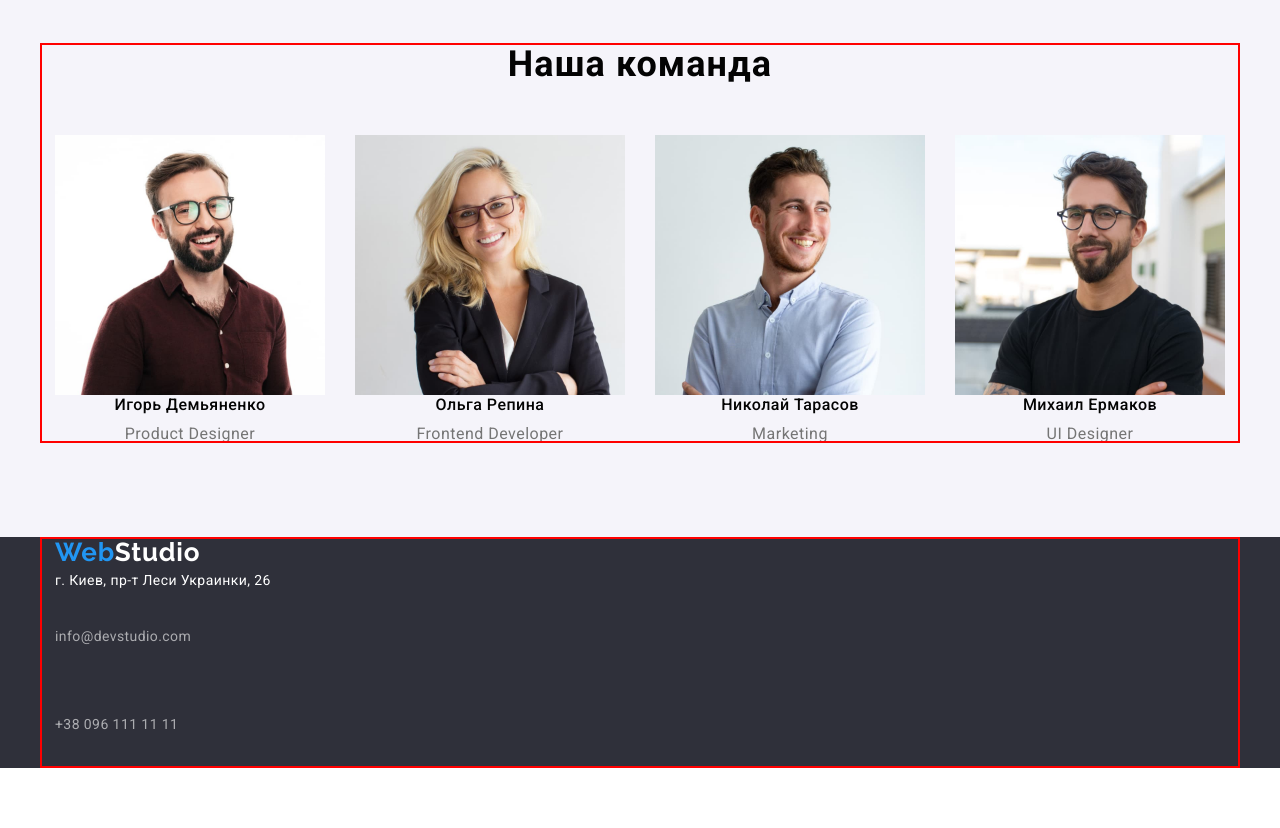
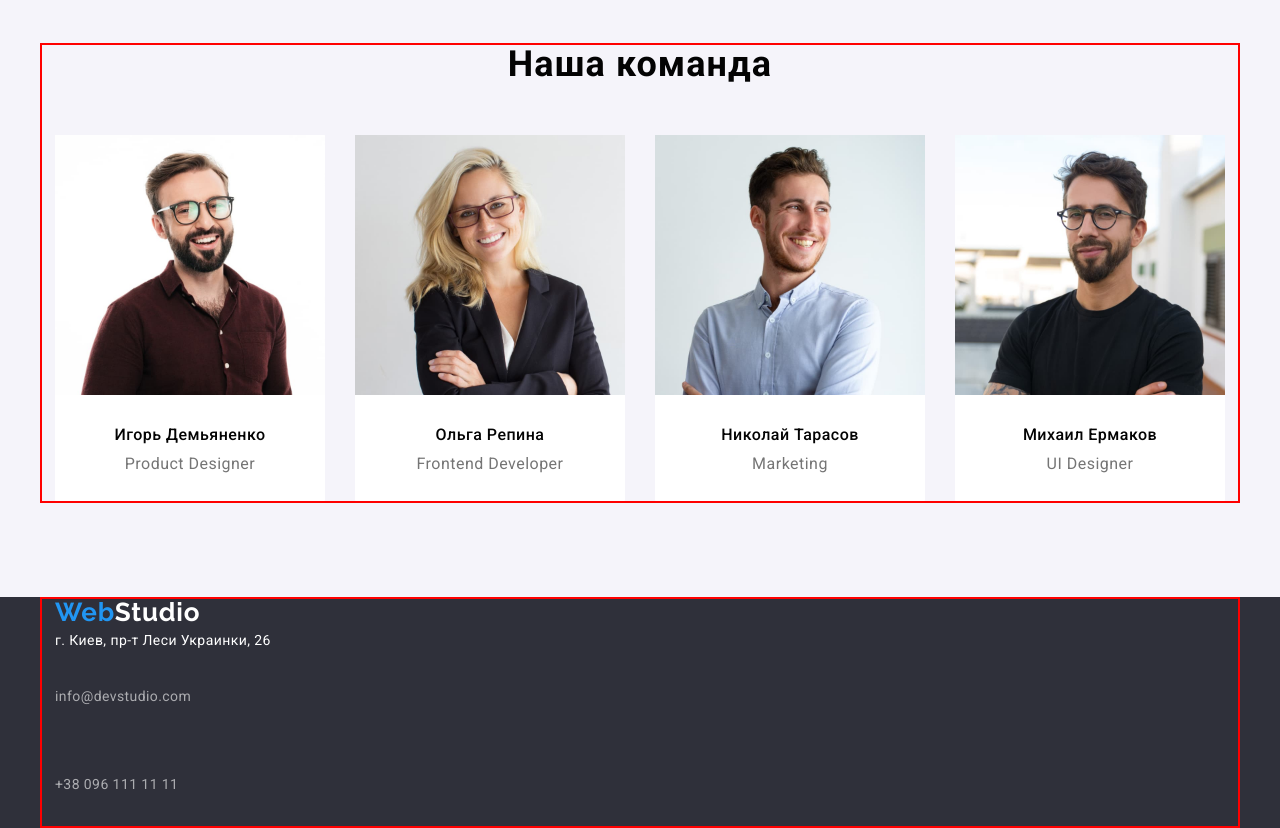
Before and after one commit to Veronika0136/goit-markup-hw-03, a plain HTML site: page index.html in a window 1280 px wide. Shown: the part 1160-1988 px from the top of the page. Before the commit the page ends 1928 px from the top, so only its background shows below. Drawn offline with nearby package versions, Linux system fonts and the light colour scheme.

Commit message:
Update index.html

```diff
--- a/index.html
+++ b/index.html
@@ -126,45 +126,53 @@
         <div class="container">
           <h2 class="title subtitle">Наша команда</h2>
           <ul class="team-list list">
-            <li>
+            <li class="team-list-item">
               <img
                 src="images/team/foto1.jpg"
                 alt="Фотография улыбающегося мужчины в прозрачных очках"
                 width="270"
                 height="260"
               />
+              <div class="team-wrapper">
                 <h3 class="team-name subtitle">Игорь Демьяненко</h3>
                 <p class="team-prof" lang="en">Product Designer</p>
+              </div>
             </li>
-            <li>
+            <li class="team-list-item">
               <img
                 src="images/team/foto2.jpg"
                 alt="Фотография улыбающейся женщины в прозрачных очках"
                 width="270"
                 height="260"
               />
+              <div class="team-wrapper">
                 <h3 class="team-name subtitle">Ольга Репина</h3>
                 <p class="team-prof" lang="en">Frontend Developer</p>
+              </div>
             </li>
-            <li>
+            <li class="team-list-item">
               <img
                 src="images/team/foto3.jpg"
                 alt="Фотография улыбающегося мужчины"
                 width="270"
                 height="260"
               />
+              <div class="team-wrapper">
                 <h3 class="team-name subtitle">Николай Тарасов</h3>
                 <p class="team-prof" lang="en">Marketing</p>
+              </div>
             </li>
-            <li>
+            <li class="team-list-item">
               <img
                 src="images/team/foto4.jpg"
                 alt="Фотография улыбающегося мужчины"
                 width="270"
                 height="260"
               />
+              <div class="team-wrapper">
                 <h3 class="team-name subtitle">Михаил Ермаков</h3>
                 <p class="team-prof" lang="en">UI Designer</p>
+              </div>
             </li>
           </ul>
         </div>
```
Lines whose indentation alone changed are shown as unchanged.
